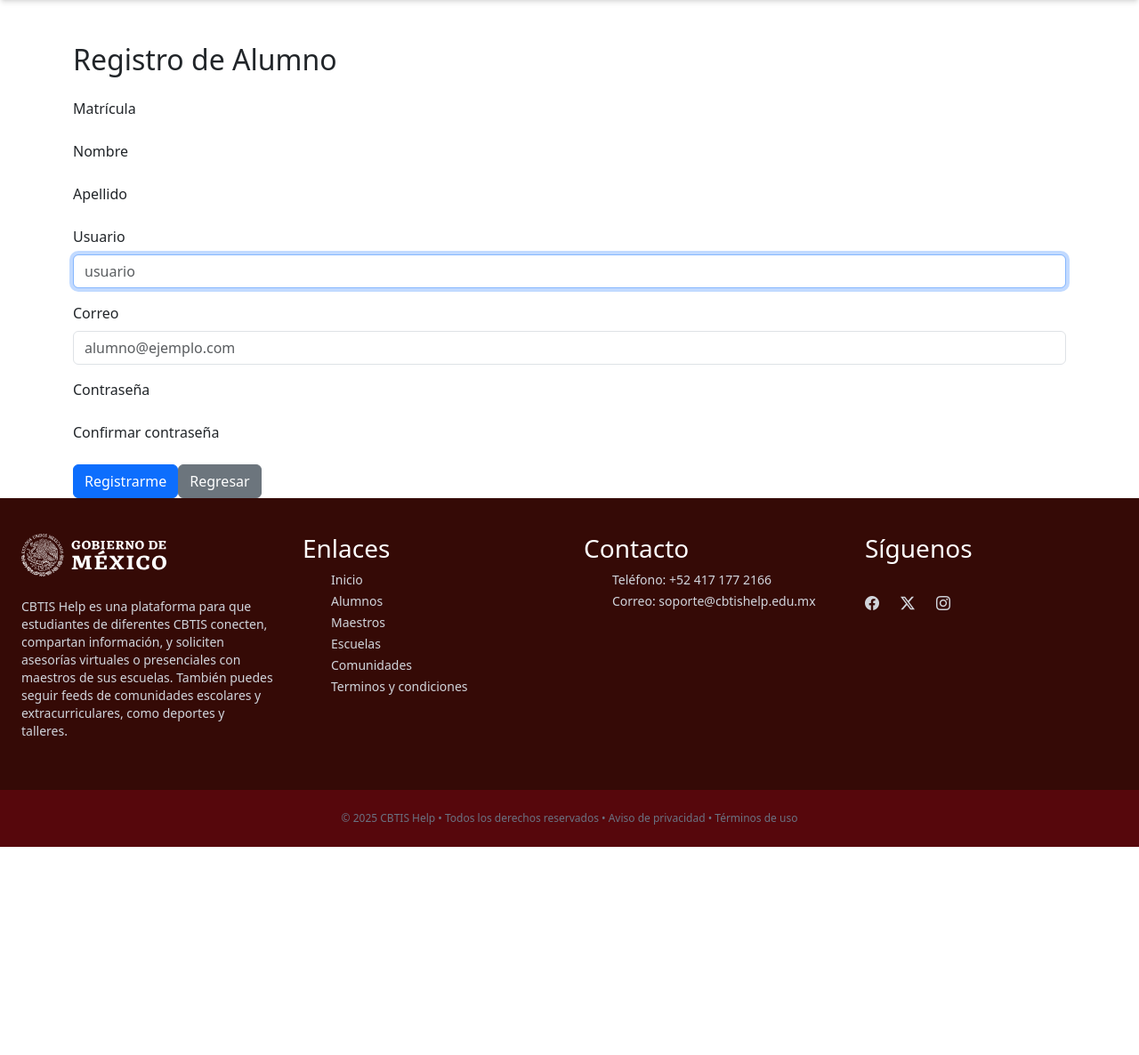
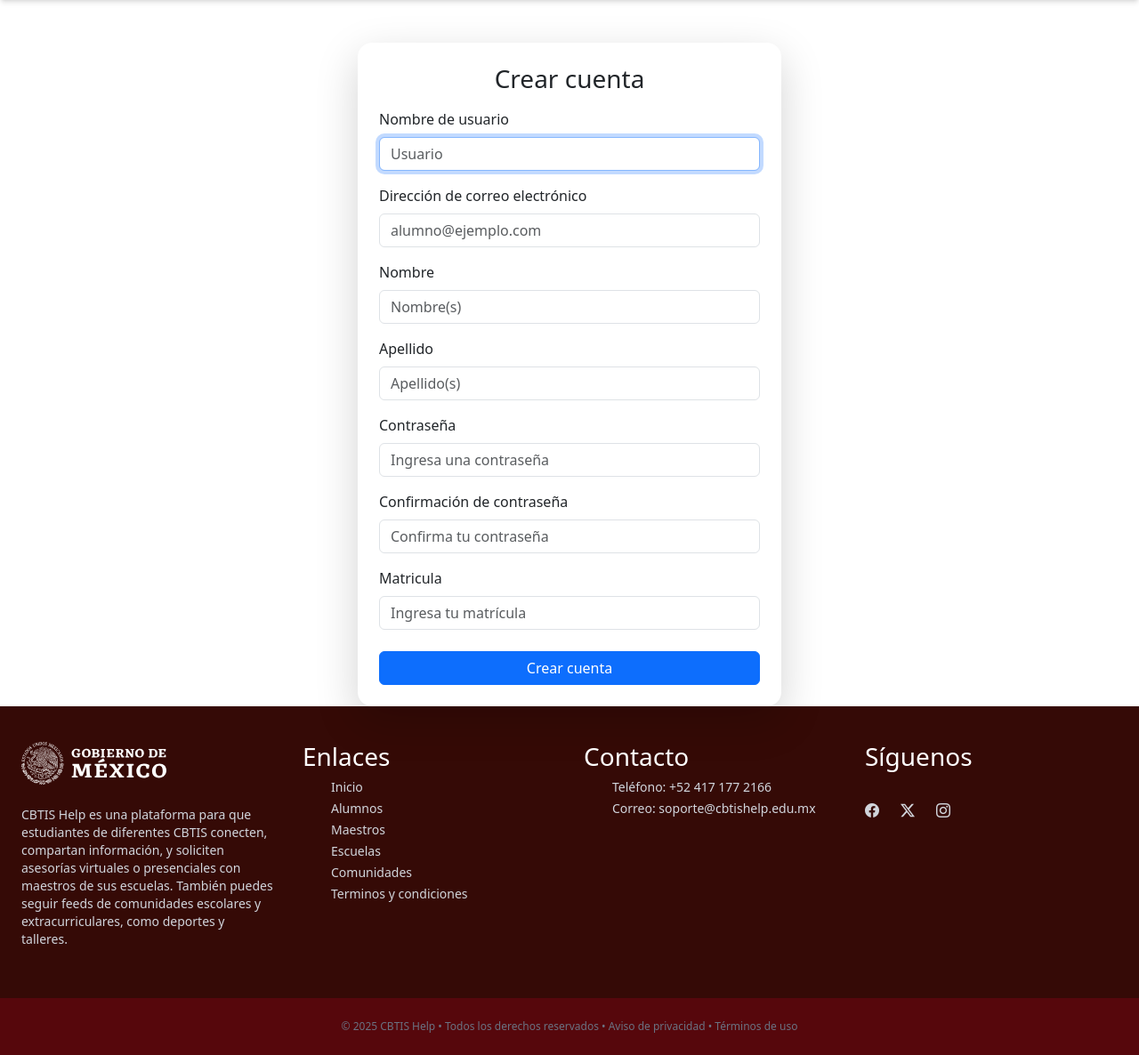
Before and after one commit to henryydata/CBTIS-HELP, a Django app: page /usuarios/registro_alumno/ in a window 1280 px wide. Shown: the part 144-1330 px from the top of the page at 89% size. Before the commit the page ends 1096 px from the top, so only its background shows below. Run offline with Django 5.2, Linux system fonts and the light colour scheme; parts of the project's set-up code (start-up, migrations or seed data) failed here and were passed over; some libraries are stand-ins or nearby versions.

Commit message:
Mejora del formulario de crear cuenta alumno

```diff
--- a/usuarios/forms.py
+++ b/usuarios/forms.py
@@ -23,55 +23,23 @@
         model = User
         fields = ["username", "email", "first_name", "last_name", "password1", "password2", "matricula"]
 
-        widgets={
-            'username':forms.TextInput(attrs={
-                'class':'form-control',
-                'placeholder':'usuario'
-            }),
-            'email':forms.TextInput(attrs={
-                'class':'form-control',
-                'placeholder':'alumno@ejemplo.com'
-            }),
-            'first_name':forms.TextInput(attrs={
-                'class':'form-control',
-                'placeholder':'Nombre(s)'
-            }),
-            'last_name':forms.TextInput(attrs={
-                'class':'form-control',
-                'placeholder':'Apellido(s)'
-            }),
-            'password1':forms.TextInput(attrs={
-                'class':'form-control',
-                'placeholder':'Ingresa una contraseña'
-            }),
-            'password2':forms.TextInput(attrs={
-                'class':'form-control',
-                'placeholder':'Confirma tu contraseña'
-            }),
-            'matricula':forms.TextInput(attrs={
-                'class':'form-control',
-                'placeholder':'Ingresa tu matricula ej: ABCD1234567890'
-            }),
-        }
+    def __init__(self, *args, **kwargs):
+            super().__init__(*args, **kwargs)
+            placeholders = {
+                "username": "Usuario",
+                "email": "alumno@ejemplo.com",
+                "first_name": "Nombre(s)",
+                "last_name": "Apellido(s)",
+                "password1": "Ingresa una contraseña",
+                "password2": "Confirma tu contraseña",
+                "matricula": "Ingresa tu matrícula",
+            }
+            for name, field in self.fields.items():
+                field.widget.attrs.update({
+                    "class": "form-control mb-2",
+                    "placeholder": placeholders.get(name, "")
+                })
 
-    def clean_matricula(self):
-        matricula = self.cleaned_data.get("matricula")
-        if not Alumno.objects.filter(matricula=matricula).exists():
-            raise forms.ValidationError("⚠️ La matrícula no existe.")
-        return matricula
-
-    def save(self, commit=True):
-        user = super().save(commit=False)
-        user.first_name = self.cleaned_data["first_name"]
-        user.last_name = self.cleaned_data["last_name"]
-        if commit:
-            user.save()
-        return user
-
-from django import forms
-from django.contrib.auth.forms import UserCreationForm
-from django.contrib.auth.models import User
-from maestros.models import Maestro
 
 class CrearCuentaMaestroForm(UserCreationForm):
     nombre = forms.CharField(max_length=100, label="Nombre")
--- a/usuarios/templates/usuarios/registro_alumno.html
+++ b/usuarios/templates/usuarios/registro_alumno.html
@@ -1,51 +1,36 @@
 {% extends "base.html" %}
 
 {% block content %}
-<div class="container mt-5">
-    <h2 class="mb-4">Registro de Alumno</h2>
+<div class="container mt-5" style="max-width: 500px;">
+    <div class="card shadow-lg border-0 rounded-4">
+        <div class="card-body p-4">
+            <h3 class="text-center mb-3">Crear cuenta</h3>
 
-    <form method="post" novalidate>
-        {% csrf_token %}
-        {{ form.non_field_errors }}
+            <form method="POST" novalidate>
+                {% csrf_token %}
 
-        <div class="mb-3">
-            <label class="form-label">Matrícula</label>
-            {{ form.matricula }}
+                {% for field in form %}
+                    <div class="mb-3">
+                        <label for="{{ field.id_for_label }}" class="form-label">
+                            {{ field.label }}
+                        </label>
+
+                        {{ field }}
+
+                        <!-- Mensajes de error -->
+                        {% if field.errors %}
+                            <div class="invalid-feedback d-block">
+                                {{ field.errors|striptags }}
+                            </div>
+                        {% endif %}
+                    </div>
+                {% endfor %}
+
+                <button class="btn btn-primary w-100 mt-2" type="submit">
+                    Crear cuenta
+                </button>
+            </form>
         </div>
-
-        <div class="mb-3">
-            <label class="form-label">Nombre</label>
-            {{ form.first_name }}
-        </div>
-
-        <div class="mb-3">
-            <label class="form-label">Apellido</label>
-            {{ form.last_name }}
-        </div>
-
-        <div class="mb-3">
-            <label class="form-label">Usuario</label>
-            {{ form.username }}
-        </div>
-
-        <div class="mb-3">
-            <label class="form-label">Correo</label>
-            {{ form.email }}
-        </div>
-
-        <div class="mb-3">
-            <label class="form-label">Contraseña</label>
-            {{ form.password1 }}
-        </div>
-
-        <div class="mb-3">
-            <label class="form-label">Confirmar contraseña</label>
-            {{ form.password2 }}
-        </div>
-        <div class="d-flex jusify-content-end">
-            <button type="submit" class="btn btn-primary">Registrarme</button><br>
-            <a href="{% url 'login' %}" class="btn btn-secondary">Regresar</a>
-        </div>
-    </form>
+    </div>
 </div>
 {% endblock %}
```
